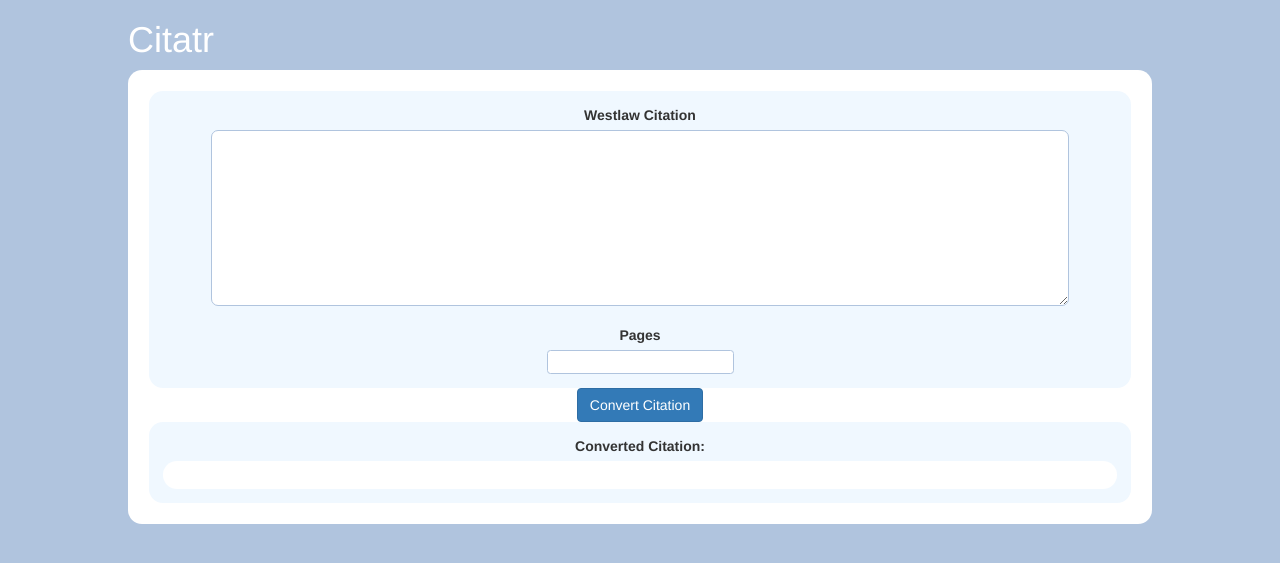
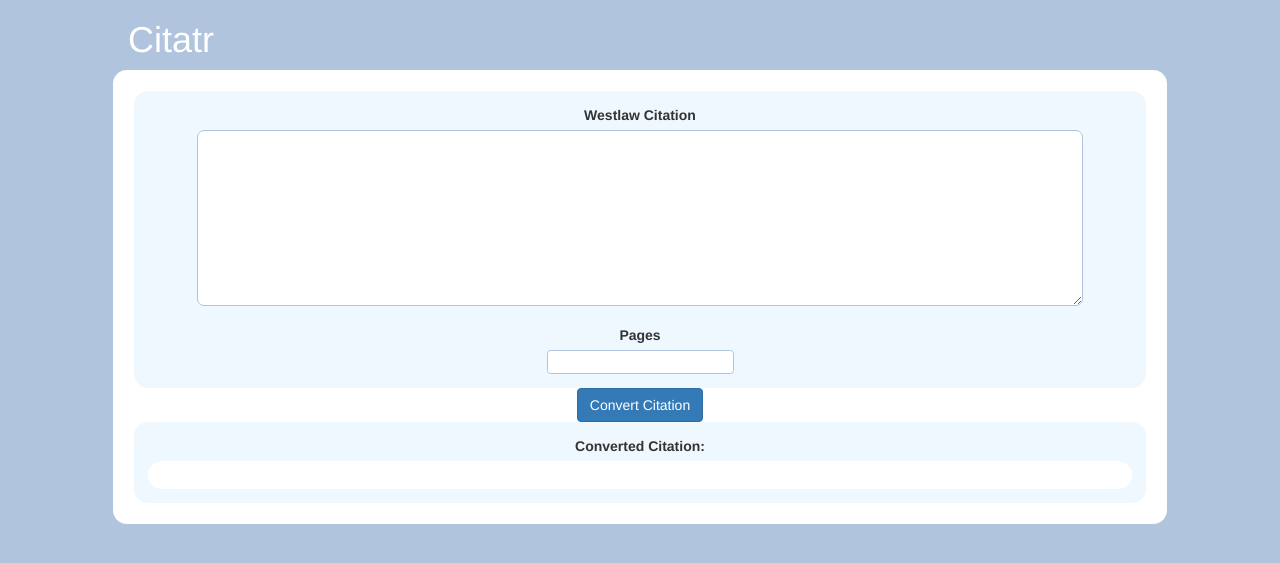
Before and after one commit to bopes/citatr, a Flask app: page / in a window 1280 px wide. Shown: the top 563 px of the page. Run offline with Flask 2, Linux system fonts and the light colour scheme; some libraries are stand-ins or nearby versions.

Commit message:
Add row to content

```diff
--- a/templates/layout.html
+++ b/templates/layout.html
@@ -15,7 +15,7 @@
 <body>
   <main>
     <h1>Citatr</h1>
-    <div class=content>
+    <div class='content row'>
       {% for message in get_flashed_messages() %}
         <div class=flash>{{ message }}</div>
       {% endfor %}
```
